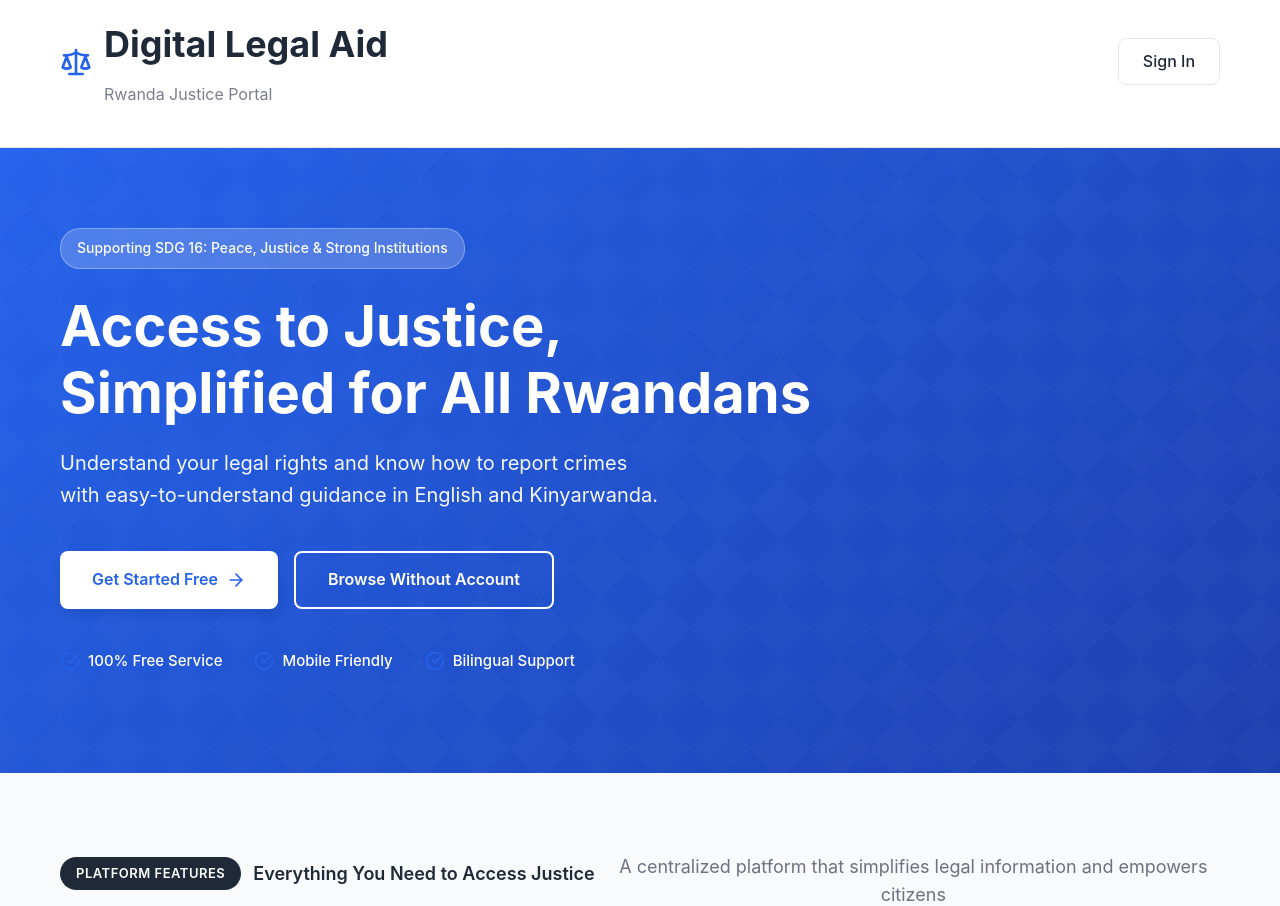
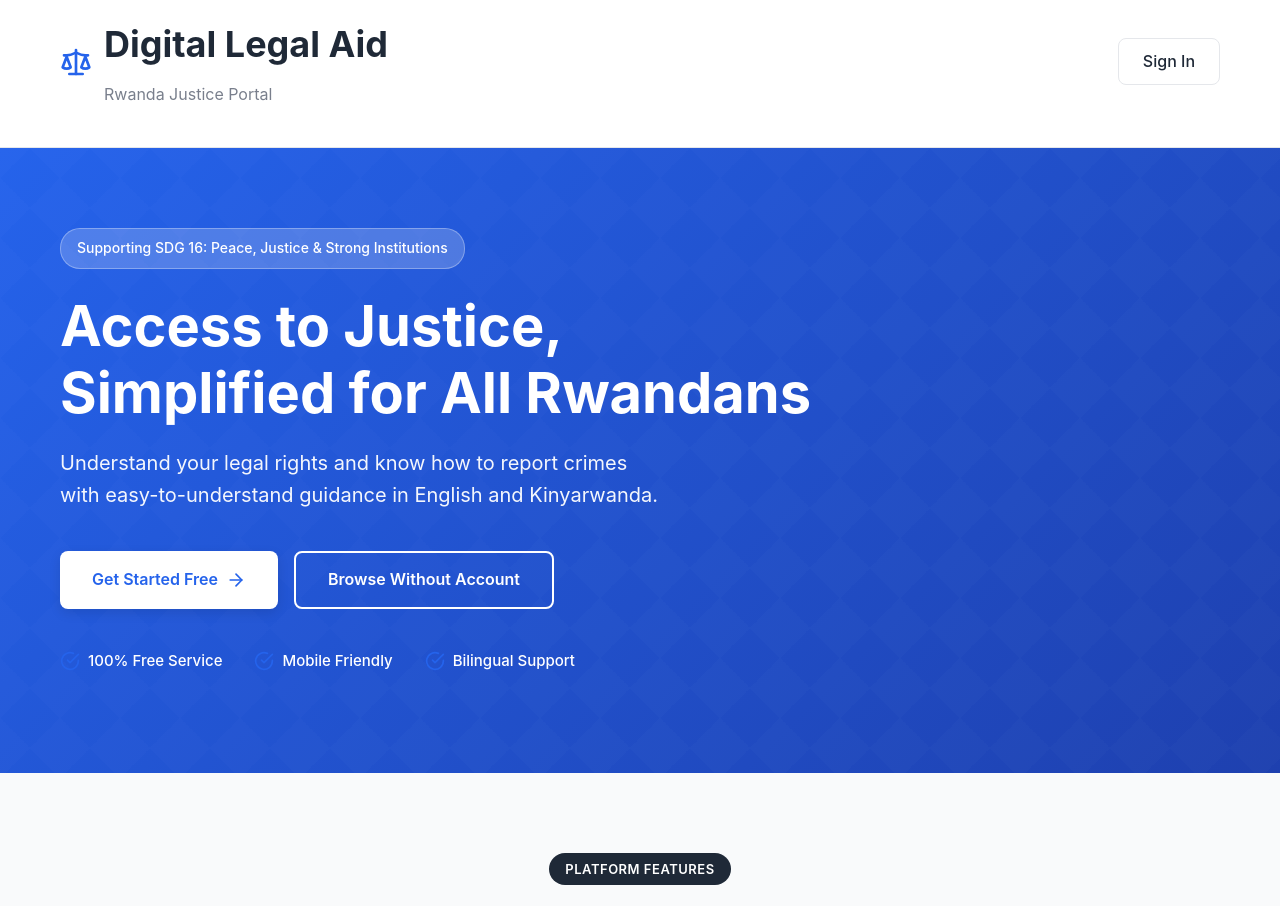
Before and after one commit to Mpatrick12/Digital-Legal-Aid, a React (Vite) app in the folder frontend/: page / in a window 1280 px wide. Shown: the top 906 px of the page. Built offline with nearby package versions, Linux system fonts and the light colour scheme.

Commit message:
fix: scope .section-header under .dashboard to stop it breaking landing page layout

```diff
--- a/frontend/src/pages/Dashboard.css
+++ b/frontend/src/pages/Dashboard.css
@@ -427,14 +427,14 @@
   box-shadow: 0 4px 12px rgba(0, 0, 0, 0.1);
 }
 
-.section-header {
+.dashboard .section-header {
   display: flex;
   align-items: center;
   gap: 12px;
   margin-bottom: 24px;
 }
 
-.section-header h2 {
+.dashboard .section-header h2 {
   font-size: 18px;
   font-weight: 600;
   color: var(--text-dark);
```
